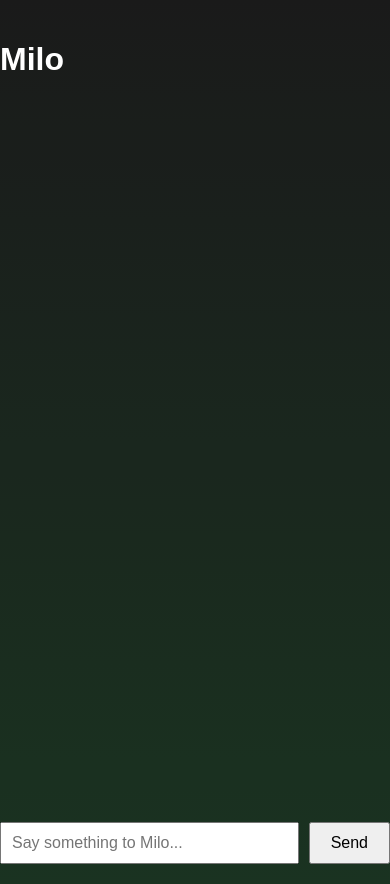
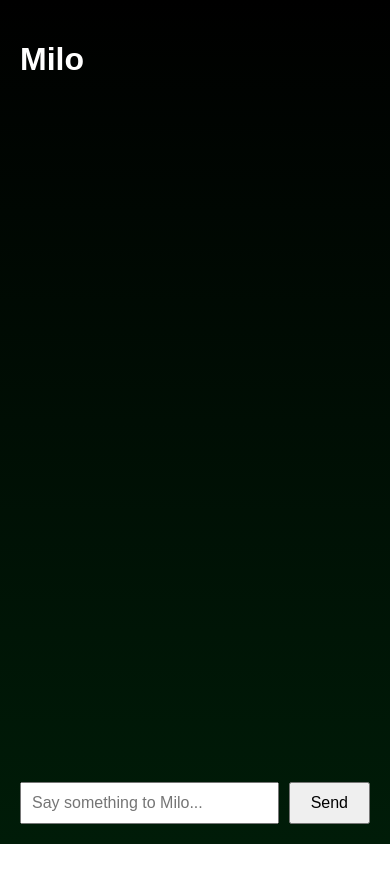
Before and after one commit to andylieou/website, a React (Vite) app: page / in a window 390 px wide. After the commit the page ends 844 px from the top, so only its background shows below. Built offline with nearby package versions, Linux system fonts and the light colour scheme.

Commit message:
okay no more body

```diff
--- a/src/App.css
+++ b/src/App.css
@@ -2,34 +2,18 @@ body {
     margin: 0;
     padding: 0;
     font-family: 'Arial', sans-serif;
+  }
+
+  .container {
     background: linear-gradient(to bottom, #000000, #001c08);
-    min-height: 100vh;
-    display: flex;
-    justify-content: center;
-    align-items: center;
-    color: #ffffff;
-}
-
-.container {
-    background-color: rgba(255, 255, 255, 0.1);
-    padding: 20px;
-    border-radius: 12px;
-    width: 100%;
-    max-width: 600px;
-    height: 80vh;
-    box-shadow: 0 4px 20px rgba(0, 0, 0, 0.5);
+    width: 100vw;
+    height: 100dvh; /* important: dynamic viewport height fixes iphone issues */
     display: flex;
     flex-direction: column;
-}
-
-@media (max-width: 768px) {
-    .container {
-        width: 100vw;
-        height: 100svh;
-        max-width: none;
-        border-radius: 0;
-    }
-}
+    padding: 20px;
+    box-sizing: border-box;
+    color: #ffffff;
+  }
 
 .chat-wrapper::-webkit-scrollbar {
     display: none;
--- a/src/App.tsx
+++ b/src/App.tsx
@@ -41,7 +41,11 @@ function App() {
       input.toLowerCase().includes("walk")
     ) {
       puppyResponse = "jump! jump! jump!";
-    } else {
+    } else if (
+        input.includes("?")
+    ){
+        puppyResponse = "tilts head"
+    }else {
       puppyResponse =
         doggyResponses[Math.floor(Math.random() * doggyResponses.length)];
     }
```
